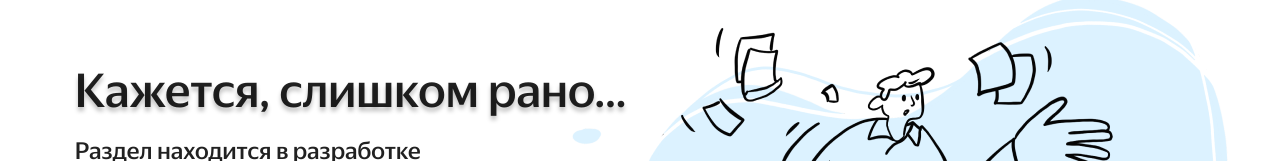
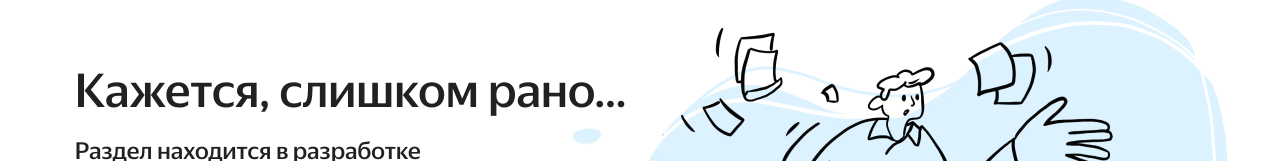
Before and after one commit to Hackathon-Practicum-Team7/frontend, a React (Vite) app: page /in-progress in a window 1280 px wide. Shown: the part 139-300 px from the top of the page. Built offline with nearby package versions, Linux system fonts and the light colour scheme; no server answers.

Commit message:
refactor: delete shadow on text in extra-page component

```diff
--- a/src/components/extra-page-container/extra-page-container.module.css
+++ b/src/components/extra-page-container/extra-page-container.module.css
@@ -31,7 +31,6 @@
   font-weight: 500;
   font-size: 48px;
   line-height: 40px;
-  text-shadow: 0 4px 4px rgba(0, 0, 0, .25);
 }
 
 .text_subtitle {
```
